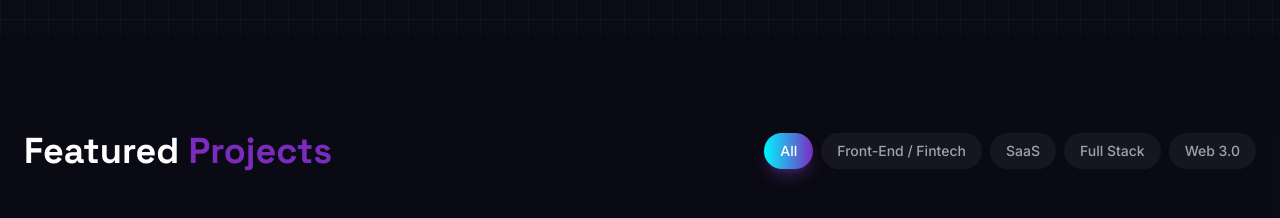
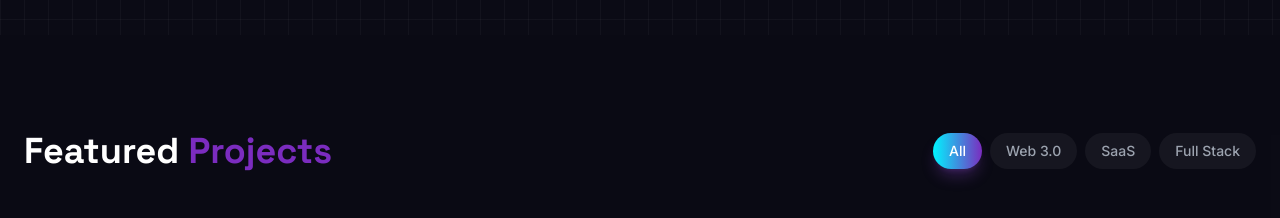
Before and after one commit to divorahim13/devdivo, a React (Vite) app: page / in a window 1280 px wide. Shown: the part 2660-2878 px from the top of the page. Built offline with nearby package versions, Linux system fonts and the light colour scheme; grey boxes are pictures that could not be loaded.

Commit message:
Update project category from 'Fintech' to 'Web 3.0'

```diff
--- a/constants.ts
+++ b/constants.ts
@@ -41,7 +41,7 @@ export const PROJECTS: Project[] = [
   {
     id: 1,
     title: 'DEVCRYPTO - Web3 Dashboard',
-    category: 'Front-End / Fintech',
+    category: 'Web 3.0',
     image: '/assets/project-1.jpg',
     description: 'DEVCRYPTO is an institutional-grade cryptocurrency analytics dashboard featuring a futuristic Cyberpunk aesthetic. This platform provides a high-performance interface for monitoring the digital asset ecosystem, combining real-time market intelligence with decentralized portfolio management.',
     tags: ['React', 'TypeScript', 'Tailwind CSS', 'Recharts', 'CoinGecko API'],
```
